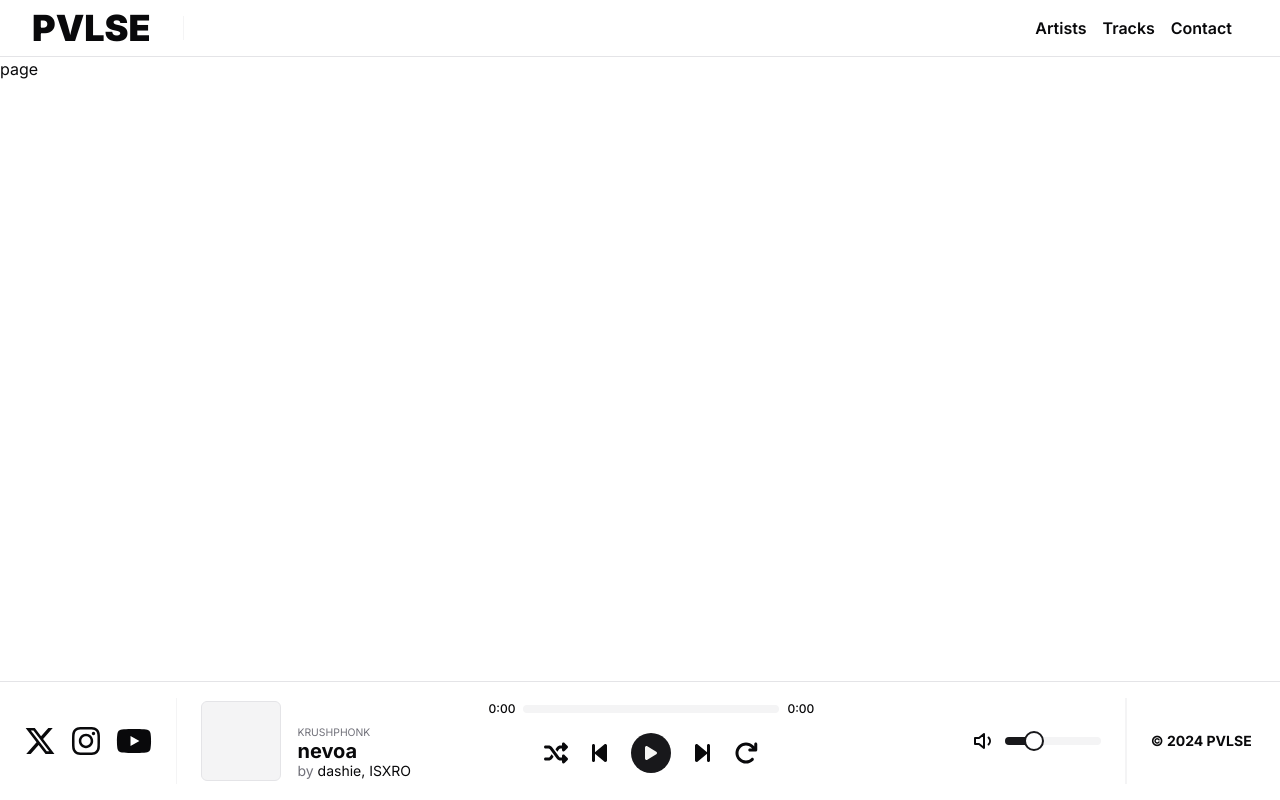
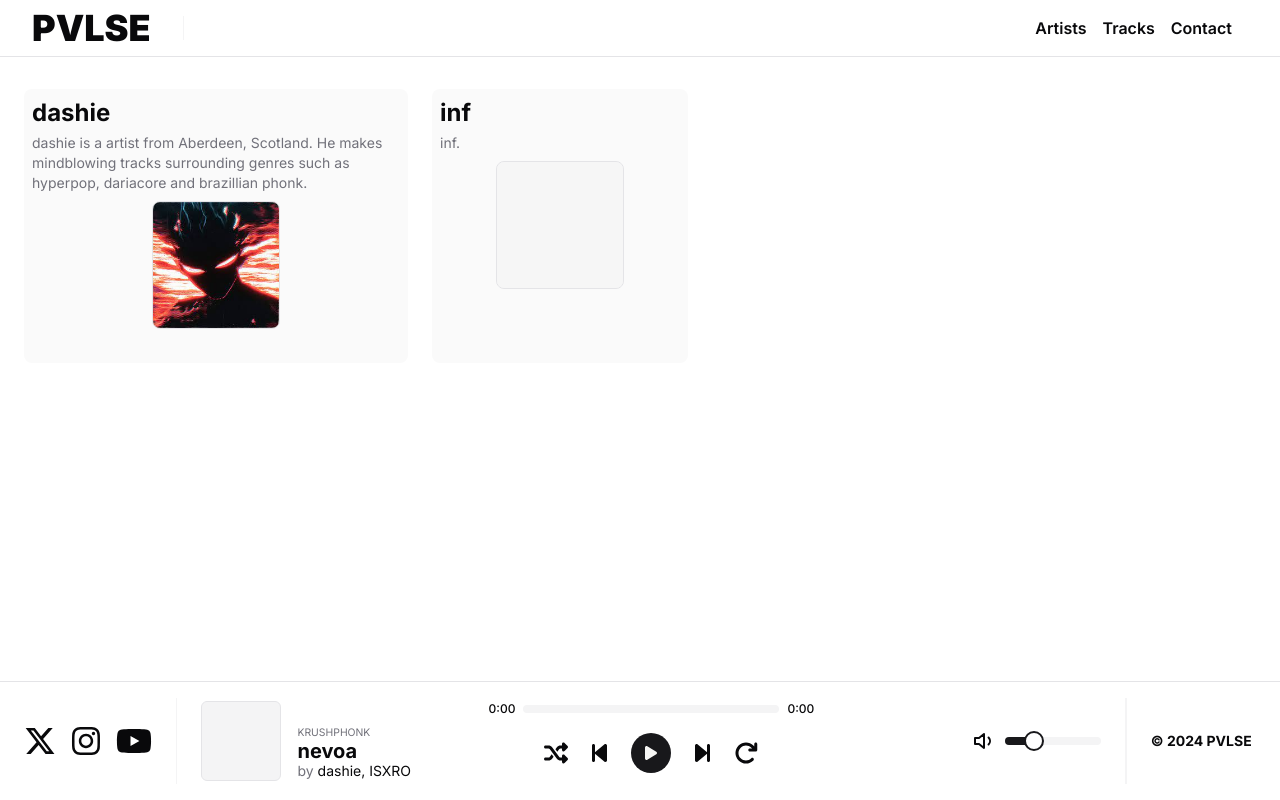
Before and after one commit to infuriating/pvlse-records, a Next.js app: page /artists in a window 1280 px wide. Built offline with nearby package versions, Linux system fonts and the light colour scheme.

Commit message:
Refactor artist page to display artist information and images

```diff
--- a/src/app/(pages)/artists/page.tsx
+++ b/src/app/(pages)/artists/page.tsx
@@ -1,5 +1,40 @@
+import { Skeleton } from "@/components/ui/skeleton";
+import { artists } from "@/lib/artists";
+import Image from "next/image";
+import Link from "next/link";
 import React from "react";
 
 export default function page() {
-  return <div>page</div>;
+  return (
+    <div className="px-6 flex gap-x-6 justify-start pt-8">
+      {artists.map((artist) => {
+        return (
+          <Link
+            href={`/artists/${artist.name}`}
+            className="p-2 rounded-lg bg-primary-foreground aspect-[1.4/1] min-w-64 max-w-96 flex justify-start items-start flex-col"
+            key={artist.name}
+          >
+            <p className="text-2xl font-bold">{artist.name}</p>
+            <p className="pt-1 pb-2 text-muted-foreground text-sm">
+              {artist.description}
+            </p>
+            <div className="flex w-full justify-center">
+              <div className="border h-24 xl:h-32 aspect-square rounded-lg overflow-hidden object-cover">
+                {artist.image ? (
+                  <Image
+                    src={`/${artist.image}`}
+                    alt={artist.name}
+                    height={384}
+                    width={384}
+                  />
+                ) : (
+                  <Skeleton className="h-full" />
+                )}
+              </div>
+            </div>
+          </Link>
+        );
+      })}
+    </div>
+  );
 }
```
